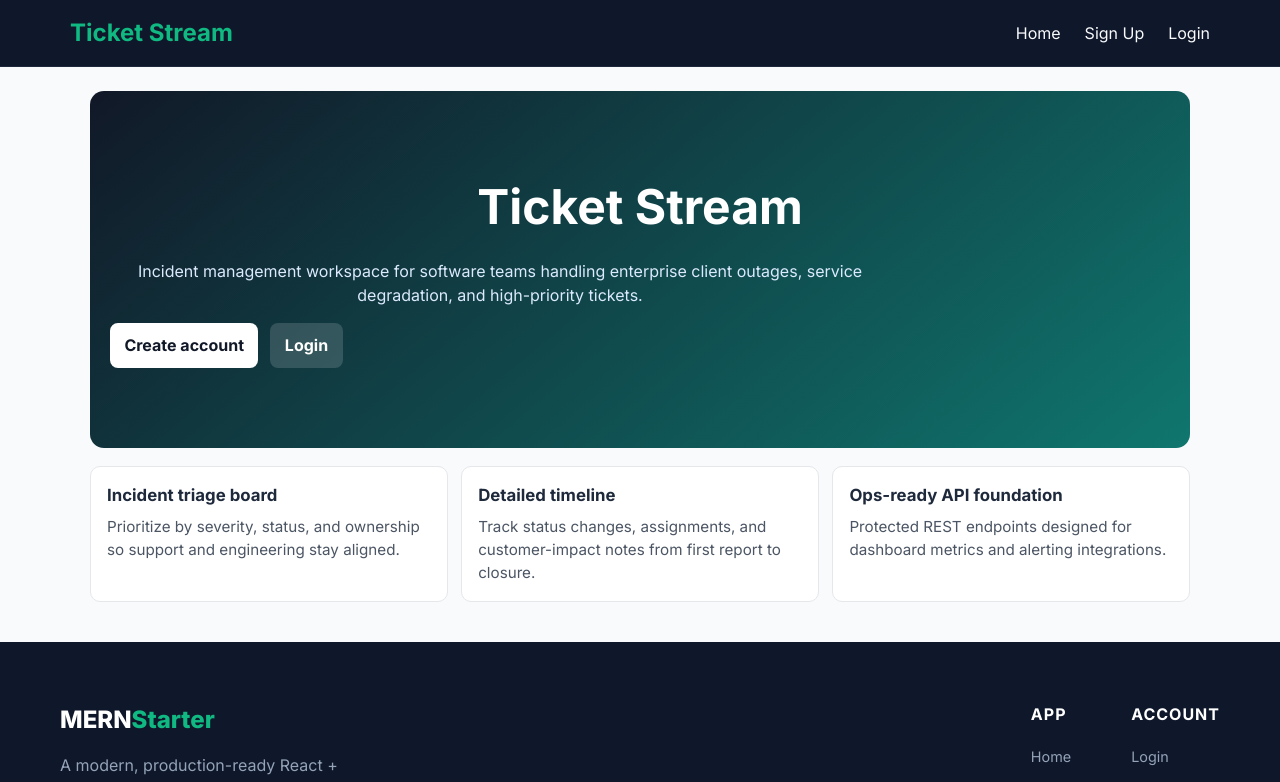
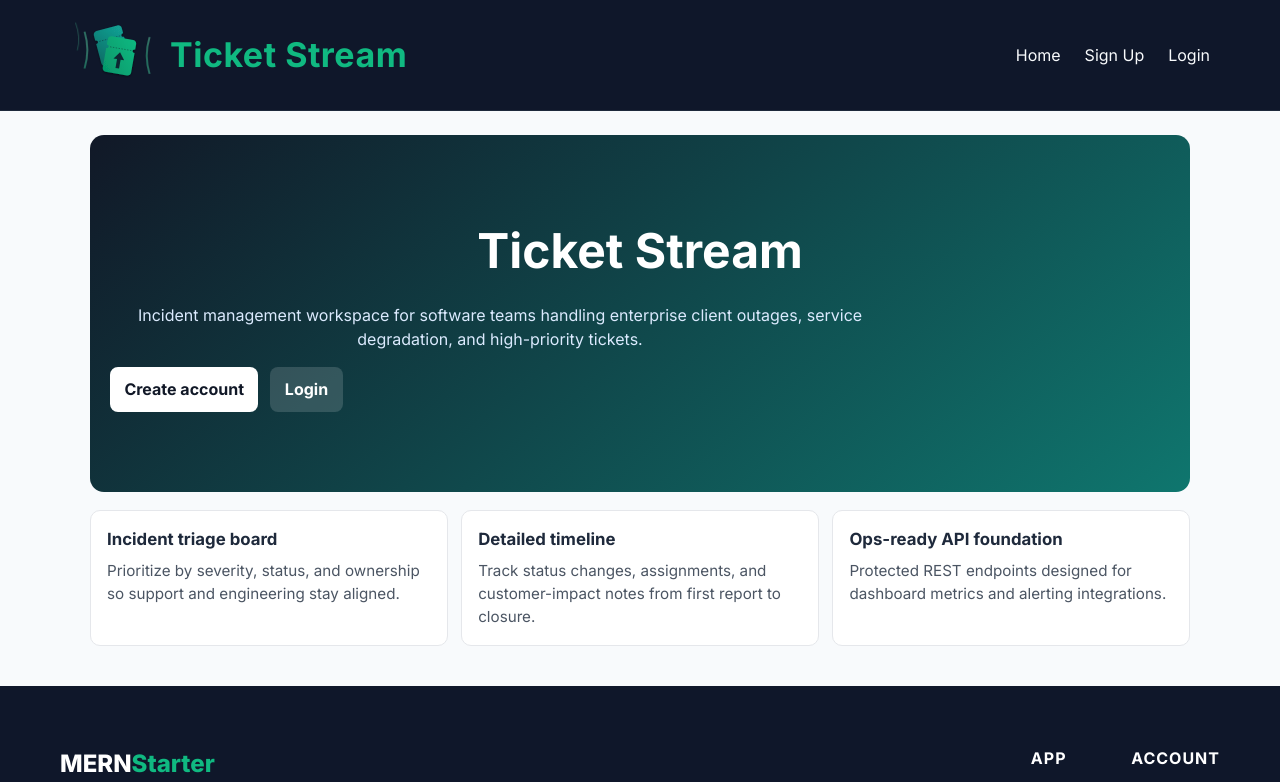
Before and after one commit to zacharybaca/ticket-stream, a React (Vite) app in the folder client/: page / in a window 1280 px wide. Shown: the top 782 px of the page. Built offline with nearby package versions, Linux system fonts and the light colour scheme; no server answers.

Commit message:
optimized navbar logo

```diff
--- /dev/null
+++ b/client/src/components/Layout/Logo/NavbarLogo.jsx
@@ -0,0 +1,73 @@
+import React from 'react';
+
+export const NavbarLogo = (props) => (
+  <svg
+    xmlns="http://www.w3.org/2000/svg"
+    viewBox="0 0 450 80"
+    width="450"
+    height="80"
+    {...props}
+  >
+    <defs>
+      <linearGradient id="ticketMint" x1="0%" y1="100%" x2="100%" y2="0%">
+        <stop offset="0%" stopColor="#059669" />
+        <stop offset="100%" stopColor="#10B981" />
+      </linearGradient>
+      <linearGradient id="ticketTeal" x1="0%" y1="100%" x2="100%" y2="0%">
+        <stop offset="0%" stopColor="#0F766E" />
+        <stop offset="100%" stopColor="#14B8A6" />
+      </linearGradient>
+      <linearGradient id="arrowGrad" x1="0%" y1="100%" x2="100%" y2="0%">
+        <stop offset="0%" stopColor="#34D399" />
+        <stop offset="100%" stopColor="#6EE7B7" />
+      </linearGradient>
+      <filter id="shadow" x="-10%" y="-10%" width="120%" height="120%">
+        <feDropShadow dx="0" dy="5" stdDeviation="5" floodColor="#000000" floodOpacity="0.5" />
+      </filter>
+    </defs>
+
+    <g transform="matrix(0.18, 0, 0, 0.18, -25, -10)">
+      <g transform="translate(300, 120)" filter="url(#shadow)">
+        <g transform="rotate(-15) translate(-40, 20)">
+          <path
+            d="M 20 0 L 140 0 C 151 0 160 9 160 20 L 160 50 C 143 50 143 70 160 70 L 160 180 C 160 191 151 200 140 200 L 20 200 C 9 200 0 191 0 180 L 0 70 C 17 70 17 50 0 50 L 0 20 C 0 9 9 0 20 0 Z"
+            fill="url(#ticketTeal)"
+            opacity="0.85"
+          />
+          <line x1="20" y1="60" x2="140" y2="60" stroke="#0F172A" strokeWidth="4" strokeDasharray="8, 8" opacity="0.5" />
+        </g>
+
+        <g transform="rotate(10) translate(60, 40)">
+          <path
+            d="M 20 0 L 140 0 C 151 0 160 9 160 20 L 160 50 C 143 50 143 70 160 70 L 160 180 C 160 191 151 200 140 200 L 20 200 C 9 200 0 191 0 180 L 0 70 C 17 70 17 50 0 50 L 0 20 C 0 9 9 0 20 0 Z"
+            fill="url(#ticketMint)"
+          />
+          <line x1="20" y1="60" x2="140" y2="60" stroke="#0F172A" strokeWidth="4" strokeDasharray="8, 8" opacity="0.5" />
+          <path d="M 80 80 L 110 120 L 90 120 L 90 170 L 70 170 L 70 120 L 50 120 Z" fill="#0F172A" opacity="0.9" />
+        </g>
+      </g>
+
+      <g stroke="url(#arrowGrad)" strokeWidth="6" strokeLinecap="round" fill="none" opacity="0.8">
+        <path d="M 220 350 Q 250 250 220 150" />
+        <path d="M 580 380 Q 550 280 580 180" />
+        <path d="M 180 250 Q 200 180 170 100" strokeWidth="4" opacity="0.5" />
+      </g>
+    </g>
+
+    <g transform="translate(100, 52)">
+      <text
+        x="0"
+        y="0"
+        fontFamily="'Inter', 'Segoe UI', Roboto, sans-serif"
+        fontSize="34"
+        fontWeight="700"
+        fill="#10B981"
+        letterSpacing="0.5"
+      >
+        Ticket Stream
+      </text>
+    </g>
+  </svg>
+);
+
+export default NavbarLogo;
--- a/client/src/components/Layout/NavBar/NavBar.jsx
+++ b/client/src/components/Layout/NavBar/NavBar.jsx
@@ -2,6 +2,7 @@ import React, { useState, useEffect, useRef } from 'react';
 import { Link, useNavigate } from 'react-router-dom';
 import { toast } from 'react-toastify';
 import { useAuth } from '../../../hooks/useAuth.js';
+import { NavbarLogo } from '../Logo/NavbarLogo.jsx';
 import './nav-bar.css';
 
 const NavBar = () => {
@@ -38,7 +39,7 @@ const NavBar = () => {
     <nav className="main-nav">
       <div className="nav-container">
         <Link to="/" className="nav-logo-link">
-          <h1>Ticket Stream</h1>
+          <NavbarLogo />
         </Link>
 
         <ul className="nav-links">
```
Also changed, not shown: client/src/components/Layout/Logo/TicketStreamLogo.jsx (deleted, +0 -125 lines).
